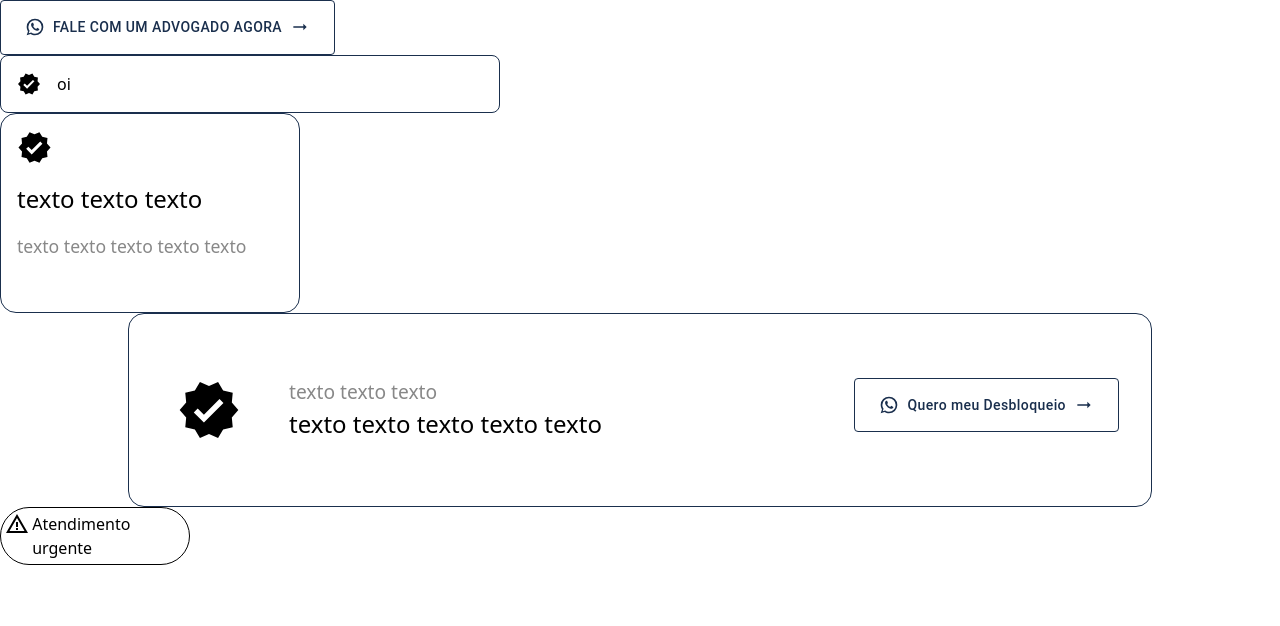
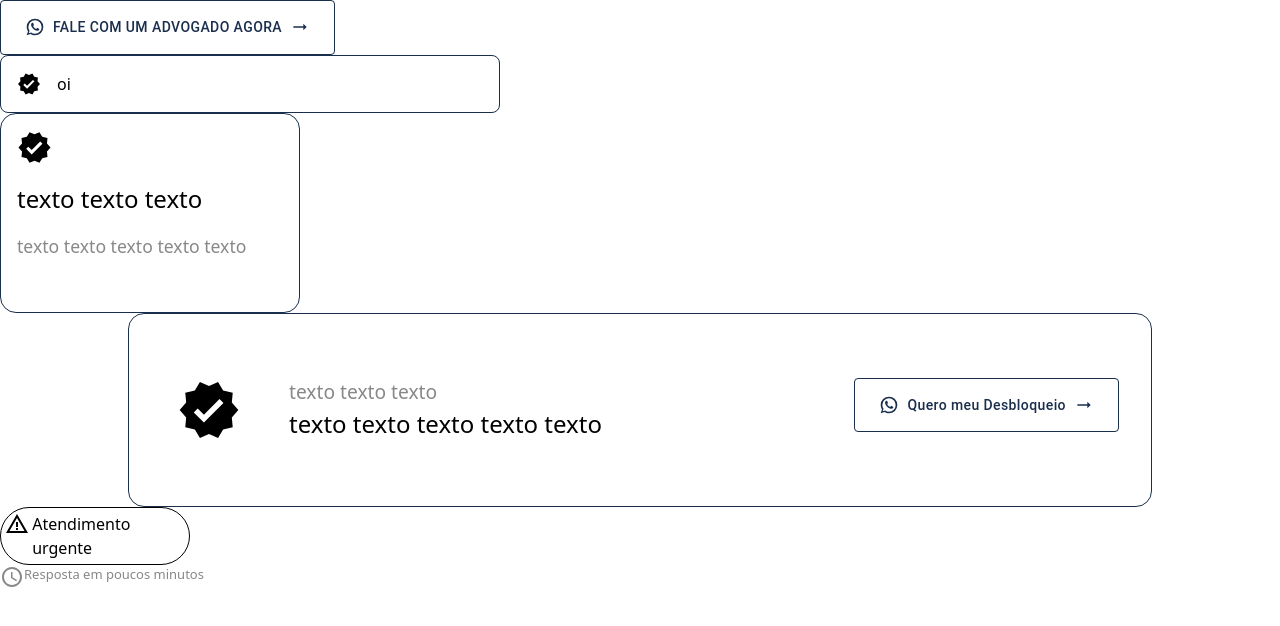
Before and after one commit to Ikejiri-1/lp, a Next.js app: page / in a window 1280 px wide. Shown: the top 626 px of the page. Built offline with nearby package versions, Linux system fonts and the light colour scheme.

Commit message:
response Box

```diff
--- /dev/null
+++ b/app/components/Response/index.tsx
@@ -0,0 +1,18 @@
+import { Box } from "@mui/material";
+import styles from "./response.module.css";
+import AccessTimeIcon from "@mui/icons-material/AccessTime";
+
+interface ResponseProps {
+  responseText: string;
+}
+
+export const Response = ({ responseText }: ResponseProps) => {
+  return (
+    <>
+      <Box className={styles.responseBox}>
+        <AccessTimeIcon />
+        <p>{responseText}</p>
+      </Box>
+    </>
+  );
+};
--- /dev/null
+++ b/app/components/Response/response.module.css
@@ -0,0 +1,5 @@
+.responseBox {
+  display: flex;
+  font-size: 13px;
+  color: #888;
+}
--- a/app/page.tsx
+++ b/app/page.tsx
@@ -1,6 +1,7 @@
 "use client";
 import Cards from "./components/Cards";
 import CTAButton from "./components/CTAButton";
+import { Response } from "./components/Response";
 import { Warning } from "./components/Warning";
 
 export default function Home() {
@@ -21,6 +22,7 @@ export default function Home() {
           button={true}
         />
         <Warning warningText="Atendimento urgente" />
+        <Response responseText="Resposta em poucos minutos" />
       </section>
     </>
   );
```
